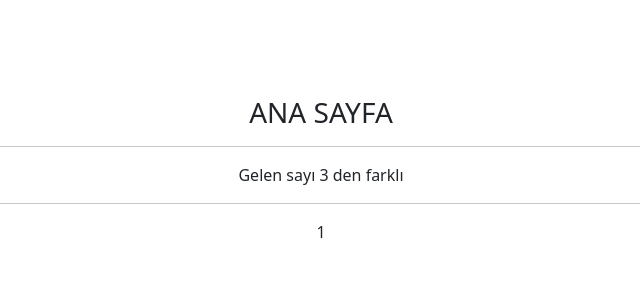
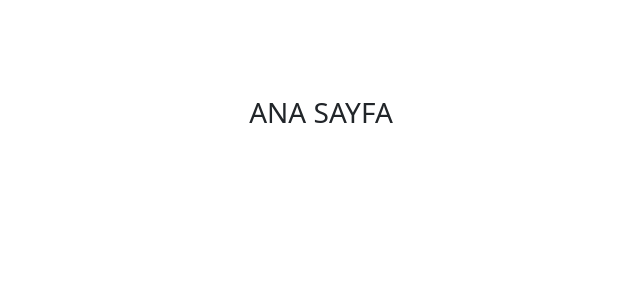
Before and after one commit to hhakangull/Vue3-examples-with-Typescript, a Vue app: page / in a window 1280 px wide. Shown: the top 300 px of the page, without its empty margins (319-959 px from the left). Built offline with nearby package versions, Linux system fonts and the light colour scheme.

Commit message:
EventModifiers

```diff
--- a/src/App.vue
+++ b/src/App.vue
@@ -1,12 +1,7 @@
 <template>
   <div class="container text-center py-5">
     <h3 class="mt-5">ANA SAYFA</h3>
-    <!-- v-once da vue elemanı takip etmiyor 1 kere yazıp geçiyor-->
-    <span v-once>{{ msg }}</span>
-    <hr />
-    {{ getRandomNumber() === 3 ? "Gelen Sayı 3" : "Gelen sayı 3 den farklı" }}
-    <hr />
-    {{ msg = getRandomNumber().toString() }}
+    <!-- Event Modifiers -->
   </div>
 </template>
 <script setup lang="ts">
```
